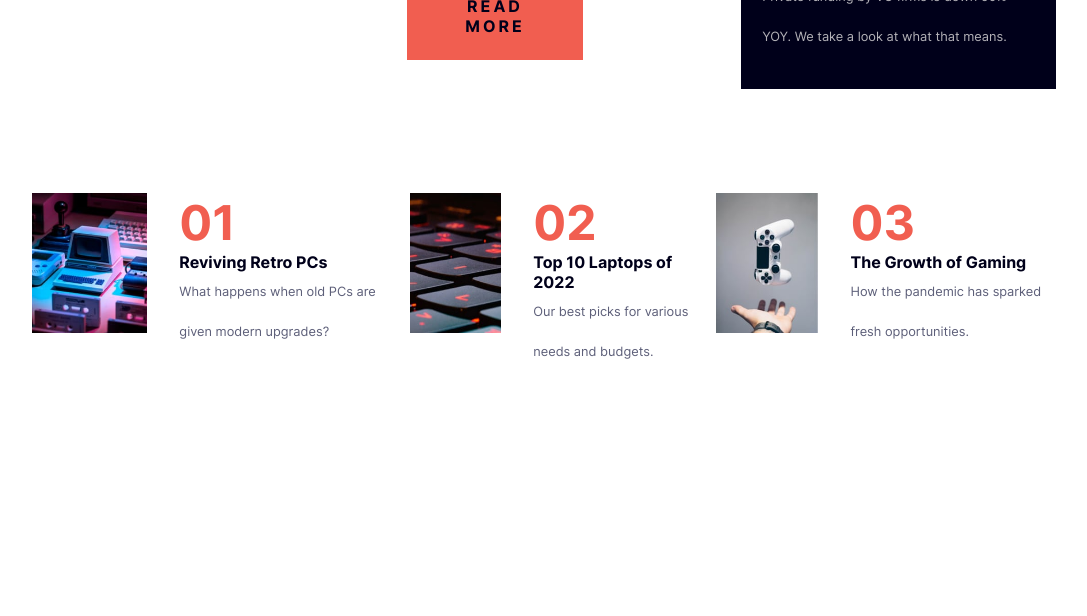
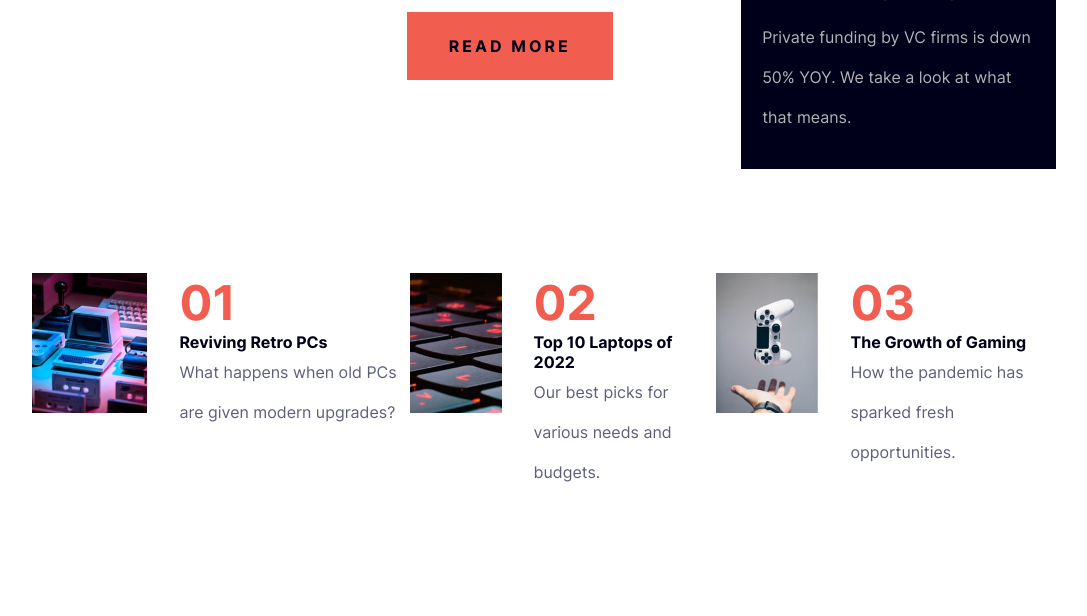
Before and after one commit to nwories/news-page, a plain HTML site: page index.html in a window 1280 px wide. Shown: the part 684-1300 px from the top of the page, without its empty margins (96-1183 px from the left). Before the commit the page ends 1180 px from the top, so only its background shows below. Drawn offline with Linux system fonts and the light colour scheme; files whose address does not match are found by name.

Commit message:
font-size changed for large screen display

```diff
--- a/styles/style.css
+++ b/styles/style.css
@@ -5,7 +5,7 @@
 }
 @font-face {
     font-family: 'Inter';
-    src: url('assets/fonts/Inter-VariableFont_slnt\,wght.ttf');
+    src: url('/assets/fonts/Inter-VariableFont_slnt\,wght.ttf');
 }
 :root{
     /* primary colours */
@@ -154,7 +154,7 @@ nav ul a:hover, .advert .advert-article a:hover{
     .container{
         width: 80%;
         grid-template-rows: 125px 1fr;
-        font-size: 0.8rem;
+        font-size: 1rem;
     }
     /* header */
     .header nav .menu-bar{
@@ -183,6 +183,9 @@ nav ul a:hover, .advert .advert-article a:hover{
     .main .desktop-img{
         display: block;
     }
+    .main .btn{
+    width: 70%;
+}
     .main .btn a{
     font-size: 1rem;
 }
```
